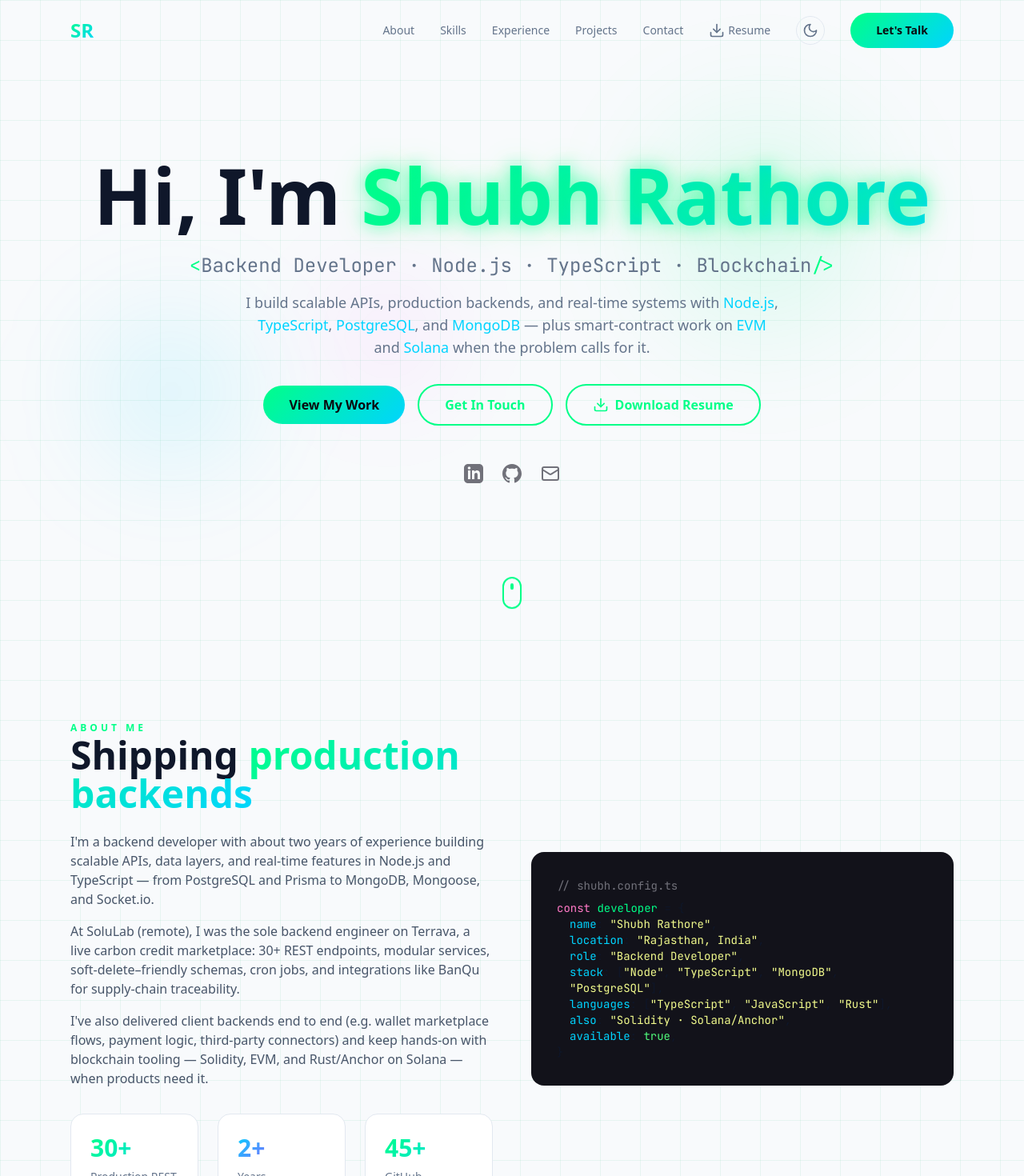
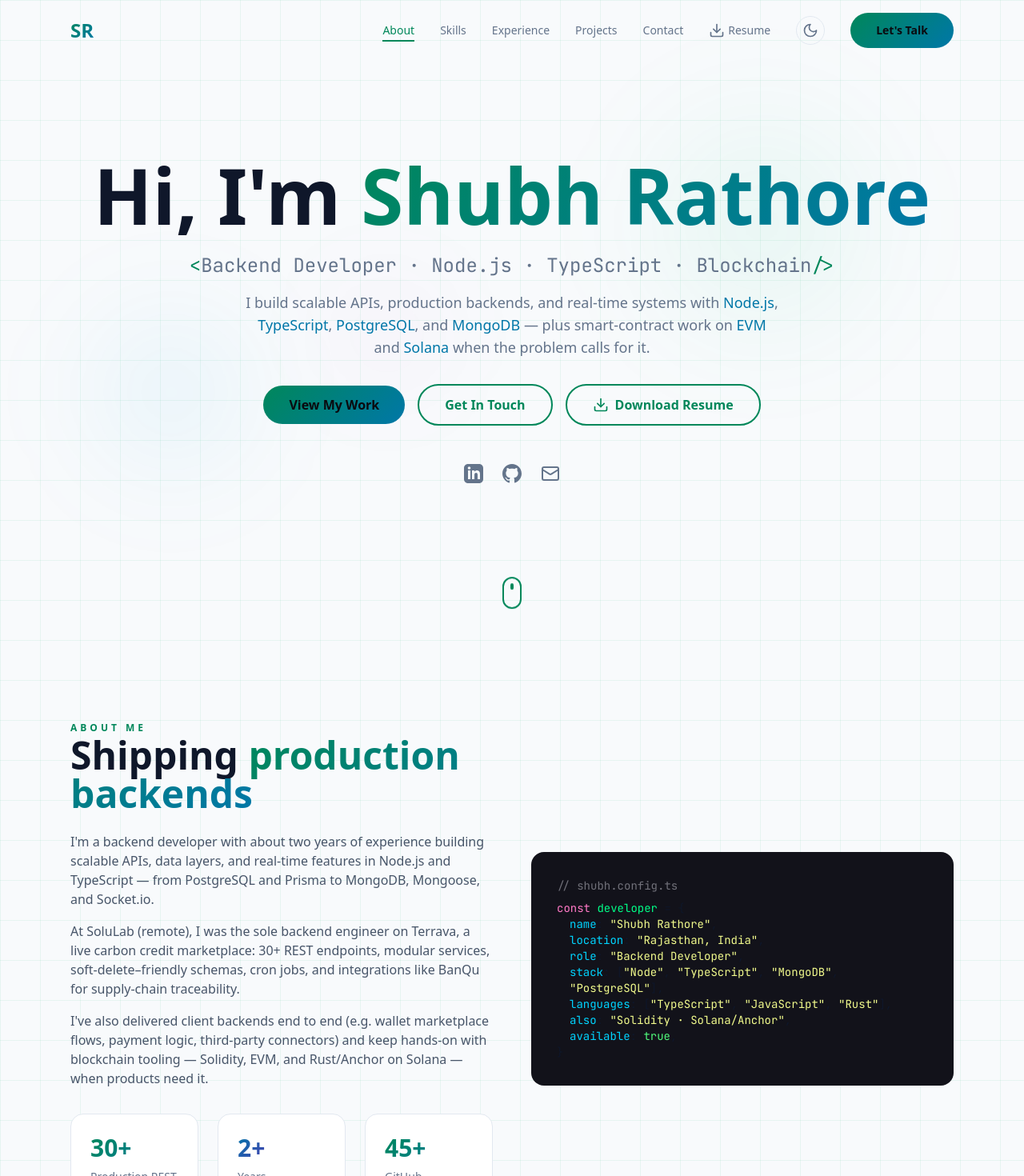
Before and after one commit to Shubhr457/Portfolio, a Next.js app: page / in a window 1280 px wide. Shown: the top 1470 px of the page at 80% size. Built offline with nearby package versions, Linux system fonts and the light colour scheme.

Commit message:
Add theme init and scroll-based UI enhancements

```diff
--- a/src/app/globals.css
+++ b/src/app/globals.css
@@ -25,6 +25,10 @@ html[data-theme="light"] {
     --text-body: #475569;
     --chip-bg: #f1f5f9;
     --chip-text: #475569;
+    /* Darker accents so neon green is readable on white */
+    --accent-primary: #00875a;
+    --accent-secondary: #0077a8;
+    --accent-tertiary: #9900bb;
 }
 
 @theme inline {
@@ -64,26 +68,36 @@ body {
 
 /* Glowing text effect */
 .glow-text {
-  text-shadow: 0 0 20px rgba(0, 255, 136, 0.5),
+    text-shadow:
+        0 0 20px rgba(0, 255, 136, 0.5),
         0 0 40px rgba(0, 255, 136, 0.3),
         0 0 60px rgba(0, 255, 136, 0.1);
 }
 
 .glow-text-blue {
-  text-shadow: 0 0 20px rgba(0, 212, 255, 0.5),
+    text-shadow:
+        0 0 20px rgba(0, 212, 255, 0.5),
         0 0 40px rgba(0, 212, 255, 0.3);
 }
 
 /* Gradient text */
 .gradient-text {
-  background: linear-gradient(135deg, var(--accent-primary), var(--accent-secondary));
+    background: linear-gradient(
+        135deg,
+        var(--accent-primary),
+        var(--accent-secondary)
+    );
     -webkit-background-clip: text;
     -webkit-text-fill-color: transparent;
     background-clip: text;
 }
 
 .gradient-text-alt {
-  background: linear-gradient(135deg, var(--accent-secondary), var(--accent-tertiary));
+    background: linear-gradient(
+        135deg,
+        var(--accent-secondary),
+        var(--accent-tertiary)
+    );
     -webkit-background-clip: text;
     -webkit-text-fill-color: transparent;
     background-clip: text;
@@ -125,11 +139,16 @@ html[data-theme="light"] .grid-bg {
 }
 
 .gradient-border::before {
-  content: '';
+    content: "";
     position: absolute;
     inset: -2px;
     border-radius: 18px;
-  background: linear-gradient(135deg, var(--accent-primary), var(--accent-secondary), var(--accent-tertiary));
+    background: linear-gradient(
+        135deg,
+        var(--accent-primary),
+        var(--accent-secondary),
+        var(--accent-tertiary)
+    );
     z-index: -1;
     opacity: 0;
     transition: opacity 0.3s ease;
@@ -141,7 +160,11 @@ html[data-theme="light"] .grid-bg {
 
 /* Skill tag */
 .skill-tag {
-  background: linear-gradient(135deg, rgba(0, 255, 136, 0.1), rgba(0, 212, 255, 0.1));
+    background: linear-gradient(
+        135deg,
+        rgba(0, 255, 136, 0.1),
+        rgba(0, 212, 255, 0.1)
+    );
     border: 1px solid rgba(0, 255, 136, 0.3);
     padding: 8px 16px;
     border-radius: 9999px;
@@ -151,7 +174,11 @@ html[data-theme="light"] .grid-bg {
 }
 
 .skill-tag:hover {
-  background: linear-gradient(135deg, rgba(0, 255, 136, 0.2), rgba(0, 212, 255, 0.2));
+    background: linear-gradient(
+        135deg,
+        rgba(0, 255, 136, 0.2),
+        rgba(0, 212, 255, 0.2)
+    );
     border-color: var(--accent-primary);
     transform: scale(1.05);
 }
@@ -163,7 +190,12 @@ html[data-theme="light"] .grid-bg {
     top: 0;
     bottom: 0;
     width: 2px;
-  background: linear-gradient(to bottom, var(--accent-primary), var(--accent-secondary), transparent);
+    background: linear-gradient(
+        to bottom,
+        var(--accent-primary),
+        var(--accent-secondary),
+        transparent
+    );
 }
 
 .timeline-dot {
@@ -179,7 +211,11 @@ html[data-theme="light"] .grid-bg {
 
 /* Button styles */
 .btn-primary {
-  background: linear-gradient(135deg, var(--accent-primary), var(--accent-secondary));
+    background: linear-gradient(
+        135deg,
+        var(--accent-primary),
+        var(--accent-secondary)
+    );
     color: #0a0a0f;
     font-weight: 600;
     padding: 12px 32px;
@@ -190,10 +226,14 @@ html[data-theme="light"] .grid-bg {
 }
 
 .btn-primary::before {
-  content: '';
+    content: "";
     position: absolute;
     inset: 0;
-  background: linear-gradient(135deg, var(--accent-secondary), var(--accent-tertiary));
+    background: linear-gradient(
+        135deg,
+        var(--accent-secondary),
+        var(--accent-tertiary)
+    );
     opacity: 0;
     transition: opacity 0.3s ease;
 }
@@ -239,8 +279,13 @@ html[data-theme="light"] .grid-bg {
 
 /* Floating animation */
 @keyframes float {
-  0%, 100% { transform: translateY(0); }
-  50% { transform: translateY(-10px); }
+    0%,
+    100% {
+        transform: translateY(0);
+    }
+    50% {
+        transform: translateY(-10px);
+    }
 }
 
 .float {
@@ -249,8 +294,15 @@ html[data-theme="light"] .grid-bg {
 
 /* Pulse animation */
 @keyframes pulse-glow {
-  0%, 100% { box-shadow: 0 0 20px var(--accent-primary); }
-  50% { box-shadow: 0 0 40px var(--accent-primary), 0 0 60px var(--accent-secondary); }
+    0%,
+    100% {
+        box-shadow: 0 0 20px var(--accent-primary);
+    }
+    50% {
+        box-shadow:
+            0 0 40px var(--accent-primary),
+            0 0 60px var(--accent-secondary);
+    }
 }
 
 .pulse-glow {
@@ -279,12 +331,24 @@ html[data-theme="light"] .grid-bg {
     animation: fadeInUp 0.6s ease-out forwards;
 }
 
-.stagger-children > *:nth-child(1) { animation-delay: 0.1s; }
-.stagger-children > *:nth-child(2) { animation-delay: 0.2s; }
-.stagger-children > *:nth-child(3) { animation-delay: 0.3s; }
-.stagger-children > *:nth-child(4) { animation-delay: 0.4s; }
-.stagger-children > *:nth-child(5) { animation-delay: 0.5s; }
-.stagger-children > *:nth-child(6) { animation-delay: 0.6s; }
+.stagger-children > *:nth-child(1) {
+    animation-delay: 0.1s;
+}
+.stagger-children > *:nth-child(2) {
+    animation-delay: 0.2s;
+}
+.stagger-children > *:nth-child(3) {
+    animation-delay: 0.3s;
+}
+.stagger-children > *:nth-child(4) {
+    animation-delay: 0.4s;
+}
+.stagger-children > *:nth-child(5) {
+    animation-delay: 0.5s;
+}
+.stagger-children > *:nth-child(6) {
+    animation-delay: 0.6s;
+}
 
 /* Nav link */
 .nav-link {
@@ -298,7 +362,7 @@ html[data-theme="light"] .grid-bg {
 }
 
 .nav-link::after {
-  content: '';
+    content: "";
     position: absolute;
     bottom: -4px;
     left: 0;
@@ -320,7 +384,11 @@ html[data-theme="light"] .grid-bg {
     width: 400px;
     height: 400px;
     border-radius: 50%;
-  background: radial-gradient(circle, rgba(0, 255, 136, 0.15) 0%, transparent 70%);
+    background: radial-gradient(
+        circle,
+        rgba(0, 255, 136, 0.15) 0%,
+        transparent 70%
+    );
     filter: blur(60px);
     pointer-events: none;
 }
@@ -332,7 +400,11 @@ html[data-theme="light"] .grid-bg {
     width: 300px;
     height: 300px;
     border-radius: 50%;
-  background: radial-gradient(circle, rgba(0, 212, 255, 0.15) 0%, transparent 70%);
+    background: radial-gradient(
+        circle,
+        rgba(0, 212, 255, 0.15) 0%,
+        transparent 70%
+    );
     filter: blur(60px);
     pointer-events: none;
 }
@@ -344,7 +416,86 @@ html[data-theme="light"] .grid-bg {
     width: 200px;
     height: 200px;
     border-radius: 50%;
-  background: radial-gradient(circle, rgba(255, 0, 255, 0.1) 0%, transparent 70%);
+    background: radial-gradient(
+        circle,
+        rgba(255, 0, 255, 0.1) 0%,
+        transparent 70%
+    );
     filter: blur(60px);
     pointer-events: none;
 }
+
+/* ── Light mode: tone down neon effects ── */
+html[data-theme="light"] .glow-text {
+    text-shadow: none;
+}
+html[data-theme="light"] .glow-text-blue {
+    text-shadow: none;
+}
+html[data-theme="light"] .skill-tag {
+    background: linear-gradient(
+        135deg,
+        rgba(0, 180, 100, 0.08),
+        rgba(0, 160, 200, 0.08)
+    );
+    border: 1px solid rgba(0, 150, 90, 0.25);
+}
+html[data-theme="light"] .skill-tag:hover {
+    background: linear-gradient(
+        135deg,
+        rgba(0, 180, 100, 0.15),
+        rgba(0, 160, 200, 0.15)
+    );
+}
+html[data-theme="light"] .card:hover {
+    box-shadow: 0 4px 24px rgba(0, 150, 90, 0.12);
+}
+html[data-theme="light"] .pulse-glow {
+    animation: none;
+    box-shadow: 0 0 12px rgba(0, 180, 100, 0.25);
+}
+html[data-theme="light"] .timeline-dot {
+    box-shadow: 0 0 8px rgba(0, 180, 100, 0.3);
+}
+html[data-theme="light"] .hero-orb-1 {
+    background: radial-gradient(
+        circle,
+        rgba(0, 200, 120, 0.08) 0%,
+        transparent 70%
+    );
+}
+html[data-theme="light"] .hero-orb-2 {
+    background: radial-gradient(
+        circle,
+        rgba(0, 160, 220, 0.08) 0%,
+        transparent 70%
+    );
+}
+html[data-theme="light"] .hero-orb-3 {
+    background: radial-gradient(
+        circle,
+        rgba(180, 0, 180, 0.05) 0%,
+        transparent 70%
+    );
+}
+
+/* ── Scroll-triggered reveal animation ── */
+.reveal {
+    opacity: 0;
+    transform: translateY(28px);
+    transition:
+        opacity 0.65s ease,
+        transform 0.65s ease;
+}
+.reveal.visible {
+    opacity: 1;
+    transform: translateY(0);
+}
+
+/* ── Active nav link ── */
+.nav-link.active {
+    color: var(--accent-primary);
+}
+.nav-link.active::after {
+    width: 100%;
+}
--- a/src/app/layout.tsx
+++ b/src/app/layout.tsx
@@ -83,6 +83,11 @@ export default function RootLayout({
     <html lang="en" className="scroll-smooth" suppressHydrationWarning>
       <head>
         <script
+          dangerouslySetInnerHTML={{
+            __html: `(function(){try{var t=localStorage.getItem('theme');var d=window.matchMedia('(prefers-color-scheme: dark)').matches;document.documentElement.dataset.theme=(t?t:(d?'dark':'light'));}catch(e){}})();`,
+          }}
+        />
+        <script
           type="application/ld+json"
           dangerouslySetInnerHTML={{ __html: JSON.stringify(jsonLd) }}
         />
--- a/src/app/page.tsx
+++ b/src/app/page.tsx
@@ -388,6 +388,52 @@ export default function Home() {
     return () => window.removeEventListener("scroll", handleScroll);
   }, []);
 
+  // Scroll-spy: track active section
+  const [activeSection, setActiveSection] = useState("");
+  useEffect(() => {
+    const sectionIds = ["about", "skills", "experience", "projects", "contact"];
+    const observers: IntersectionObserver[] = [];
+    sectionIds.forEach((id) => {
+      const el = document.getElementById(id);
+      if (!el) return;
+      const obs = new IntersectionObserver(
+        ([entry]) => {
+          if (entry.isIntersecting) setActiveSection(id);
+        },
+        { rootMargin: "-40% 0px -55% 0px" },
+      );
+      obs.observe(el);
+      observers.push(obs);
+    });
+    return () => observers.forEach((o) => o.disconnect());
+  }, []);
+
+  // Back-to-top visibility
+  const [showBackToTop, setShowBackToTop] = useState(false);
+  useEffect(() => {
+    const onScroll = () => setShowBackToTop(window.scrollY > 400);
+    window.addEventListener("scroll", onScroll);
+    return () => window.removeEventListener("scroll", onScroll);
+  }, []);
+
+  // Scroll-triggered reveal
+  useEffect(() => {
+    const els = document.querySelectorAll(".reveal");
+    const obs = new IntersectionObserver(
+      (entries) => {
+        entries.forEach((e) => {
+          if (e.isIntersecting) {
+            e.target.classList.add("visible");
+            obs.unobserve(e.target);
+          }
+        });
+      },
+      { rootMargin: "0px 0px -80px 0px" },
+    );
+    els.forEach((el) => obs.observe(el));
+    return () => obs.disconnect();
+  }, []);
+
   return (
     <div className="min-h-screen grid-bg">
       {/* Navigation */}
@@ -410,7 +456,7 @@ export default function Home() {
                 <a
                   key={link.name}
                   href={link.href}
-                  className="nav-link text-sm font-medium"
+                  className={`nav-link text-sm font-medium ${activeSection === link.href.slice(1) ? "active" : ""}`}
                 >
                   {link.name}
                 </a>
@@ -462,7 +508,7 @@ export default function Home() {
                   <a
                     key={link.name}
                     href={link.href}
-                    className="nav-link text-sm font-medium"
+                    className={`nav-link text-sm font-medium ${activeSection === link.href.slice(1) ? "active" : ""}`}
                     onClick={() => setMobileMenuOpen(false)}
                   >
                     {link.name}
@@ -502,20 +548,24 @@ export default function Home() {
             </h1>
 
             <p className="text-xl md:text-2xl text-[var(--text-muted)] mb-4 font-mono">
-              <span className="text-[#00ff88]">&lt;</span>
+              <span className="text-[var(--accent-primary)]">&lt;</span>
               Backend Developer · Node.js · TypeScript · Blockchain
-              <span className="text-[#00ff88]">/&gt;</span>
+              <span className="text-[var(--accent-primary)]">/&gt;</span>
             </p>
 
             <p className="text-lg text-[var(--text-muted)] max-w-2xl mx-auto mb-8">
               I build scalable APIs, production backends, and real-time systems
-              with <span className="text-[#00d4ff]">Node.js</span>,{" "}
-              <span className="text-[#00d4ff]">TypeScript</span>,{" "}
-              <span className="text-[#00d4ff]">PostgreSQL</span>, and{" "}
-              <span className="text-[#00d4ff]">MongoDB</span> — plus
-              smart-contract work on <span className="text-[#00d4ff]">EVM</span>{" "}
-              and <span className="text-[#00d4ff]">Solana</span> when the
-              problem calls for it.
+              with{" "}
+              <span className="text-[var(--accent-secondary)]">Node.js</span>,{" "}
+              <span className="text-[var(--accent-secondary)]">TypeScript</span>
+              ,{" "}
+              <span className="text-[var(--accent-secondary)]">PostgreSQL</span>
+              , and{" "}
+              <span className="text-[var(--accent-secondary)]">MongoDB</span> —
+              plus smart-contract work on{" "}
+              <span className="text-[var(--accent-secondary)]">EVM</span> and{" "}
+              <span className="text-[var(--accent-secondary)]">Solana</span>{" "}
+              when the problem calls for it.
             </p>
 
             <div className="flex flex-col sm:flex-row items-center justify-center gap-4">
@@ -542,7 +592,7 @@ export default function Home() {
                 href="https://linkedin.com/in/shubh-rathore-845577214"
                 target="_blank"
                 rel="noopener noreferrer"
-                className="text-[#71717a] hover:text-[#00ff88] transition-colors"
+                className="text-[var(--text-muted)] hover:text-[var(--accent-primary)] transition-colors"
               >
                 <LinkedInIcon />
               </a>
@@ -550,13 +600,13 @@ export default function Home() {
                 href="https://github.com/Shubhr457"
                 target="_blank"
                 rel="noopener noreferrer"
-                className="text-[#71717a] hover:text-[#00ff88] transition-colors"
+                className="text-[var(--text-muted)] hover:text-[var(--accent-primary)] transition-colors"
               >
                 <GithubIcon />
               </a>
               <a
                 href="mailto:shubhr457@gmail.com"
-                className="text-[#71717a] hover:text-[#00ff88] transition-colors"
+                className="text-[var(--text-muted)] hover:text-[var(--accent-primary)] transition-colors"
               >
                 <EmailIcon />
               </a>
@@ -566,15 +616,15 @@ export default function Home() {
 
         {/* Scroll indicator */}
         <div className="absolute bottom-8 left-1/2 -translate-x-1/2 float">
-          <div className="w-6 h-10 border-2 border-[#00ff88] rounded-full flex justify-center pt-2">
-            <div className="w-1 h-2 bg-[#00ff88] rounded-full animate-bounce" />
+          <div className="w-6 h-10 border-2 border-[var(--accent-primary)] rounded-full flex justify-center pt-2">
+            <div className="w-1 h-2 bg-[var(--accent-primary)] rounded-full animate-bounce" />
           </div>
         </div>
       </section>
 
       {/* About Section */}
       <section id="about" className="py-24">
-        <div className="max-w-6xl mx-auto px-6">
+        <div className="max-w-6xl mx-auto px-6 reveal">
           <div className="grid md:grid-cols-2 gap-12 items-center">
             <div>
               <span className="section-heading">About Me</span>
@@ -711,7 +761,7 @@ export default function Home() {
 
       {/* Skills Section */}
       <section id="skills" className="py-24 bg-[var(--bg-alt)]">
-        <div className="max-w-6xl mx-auto px-6">
+        <div className="max-w-6xl mx-auto px-6 reveal">
           <div className="text-center mb-16">
             <span className="section-heading">Technical Expertise</span>
             <h2 className="text-4xl md:text-5xl font-bold">
@@ -795,7 +845,7 @@ export default function Home() {
 
       {/* Experience Section */}
       <section id="experience" className="py-24">
-        <div className="max-w-6xl mx-auto px-6">
+        <div className="max-w-6xl mx-auto px-6 reveal">
           <div className="text-center mb-16">
             <span className="section-heading">Career Journey</span>
             <h2 className="text-4xl md:text-5xl font-bold">
@@ -856,7 +906,7 @@ export default function Home() {
 
       {/* Projects Section */}
       <section id="projects" className="py-24 bg-[var(--bg-alt)]">
-        <div className="max-w-6xl mx-auto px-6">
+        <div className="max-w-6xl mx-auto px-6 reveal">
           <div className="text-center mb-16">
             <span className="section-heading">Portfolio</span>
             <h2 className="text-4xl md:text-5xl font-bold">
@@ -995,7 +1045,7 @@ export default function Home() {
 
       {/* Education Section */}
       <section className="py-24">
-        <div className="max-w-6xl mx-auto px-6">
+        <div className="max-w-6xl mx-auto px-6 reveal">
           <div className="text-center mb-16">
             <span className="section-heading">Background</span>
             <h2 className="text-4xl md:text-5xl font-bold">
@@ -1034,7 +1084,7 @@ export default function Home() {
 
       {/* Contact Section */}
       <section id="contact" className="py-24 bg-[var(--bg-alt)]">
-        <div className="max-w-6xl mx-auto px-6">
+        <div className="max-w-6xl mx-auto px-6 reveal">
           <div className="text-center mb-16">
             <span className="section-heading">Get In Touch</span>
             <h2 className="text-4xl md:text-5xl font-bold">
@@ -1191,6 +1241,29 @@ export default function Home() {
         </div>
       </section>
 
+      {/* Back to top */}
+      {showBackToTop && (
+        <button
+          onClick={() => window.scrollTo({ top: 0, behavior: "smooth" })}
+          className="fixed bottom-8 right-8 z-50 w-12 h-12 rounded-full bg-[#00ff88] text-[#0a0a0f] flex items-center justify-center shadow-[0_0_20px_rgba(0,255,136,0.4)] hover:scale-110 transition-transform"
+          aria-label="Back to top"
+        >
+          <svg
+            xmlns="http://www.w3.org/2000/svg"
+            width="20"
+            height="20"
+            viewBox="0 0 24 24"
+            fill="none"
+            stroke="currentColor"
+            strokeWidth="2.5"
+            strokeLinecap="round"
+            strokeLinejoin="round"
+          >
+            <path d="m18 15-6-6-6 6" />
+          </svg>
+        </button>
+      )}
+
       {/* Footer */}
       <footer className="py-8 border-t border-[var(--card-border)]">
         <div className="max-w-6xl mx-auto px-6">
@@ -1199,7 +1272,7 @@ export default function Home() {
               href="https://linkedin.com/in/shubh-rathore-845577214"
               target="_blank"
               rel="noopener noreferrer"
-              className="text-[#71717a] hover:text-[#00ff88] transition-colors"
+              className="text-[var(--text-muted)] hover:text-[var(--accent-primary)] transition-colors"
             >
               <LinkedInIcon />
             </a>
@@ -1207,13 +1280,13 @@ export default function Home() {
               href="https://github.com/Shubhr457"
               target="_blank"
               rel="noopener noreferrer"
-              className="text-[#71717a] hover:text-[#00ff88] transition-colors"
+              className="text-[var(--text-muted)] hover:text-[var(--accent-primary)] transition-colors"
             >
               <GithubIcon />
             </a>
             <a
               href="mailto:shubhr457@gmail.com"
-              className="text-[#71717a] hover:text-[#00ff88] transition-colors"
+              className="text-[var(--text-muted)] hover:text-[var(--accent-primary)] transition-colors"
             >
               <EmailIcon />
             </a>
```
Lines whose indentation alone changed are shown as unchanged.
